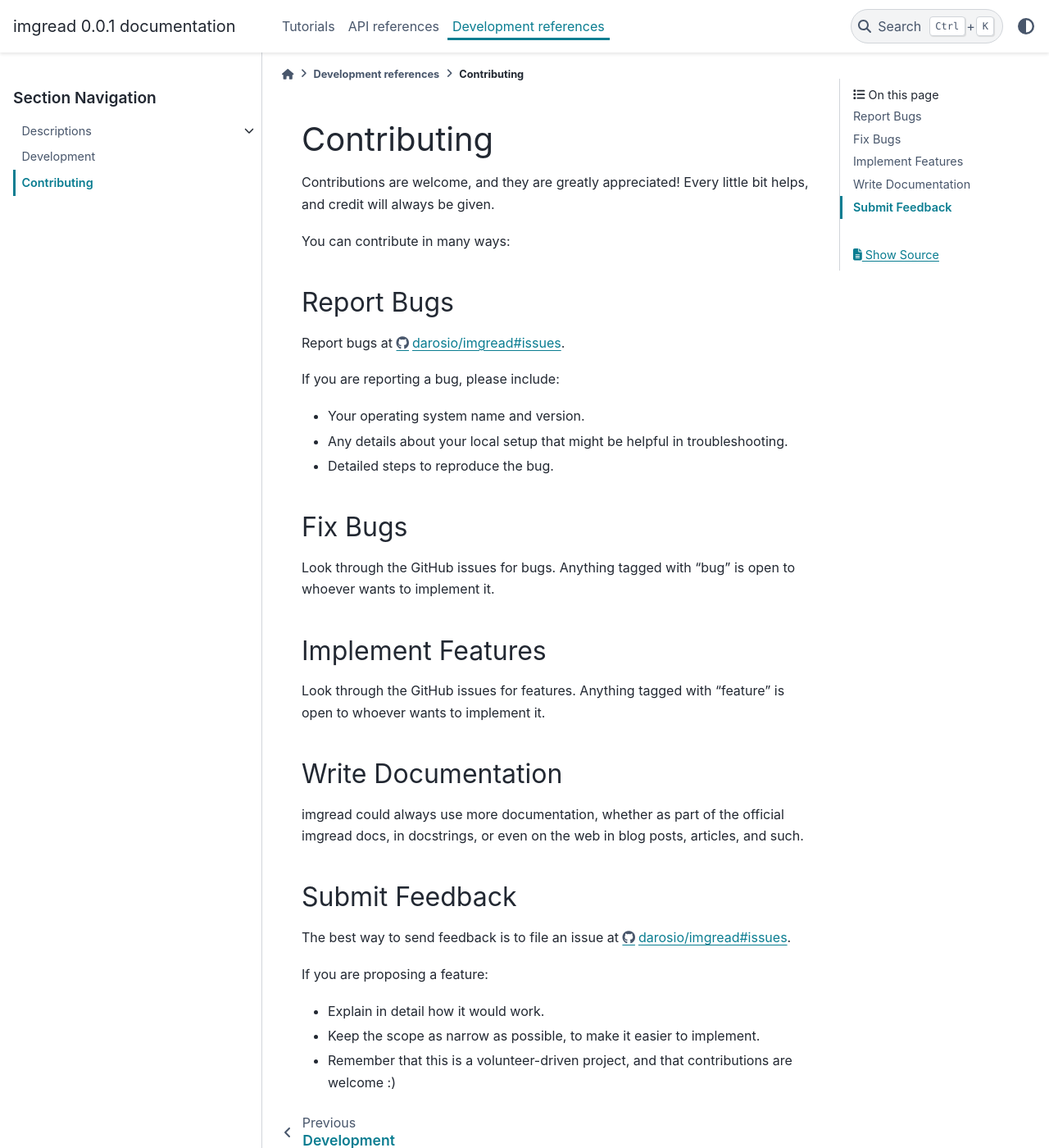
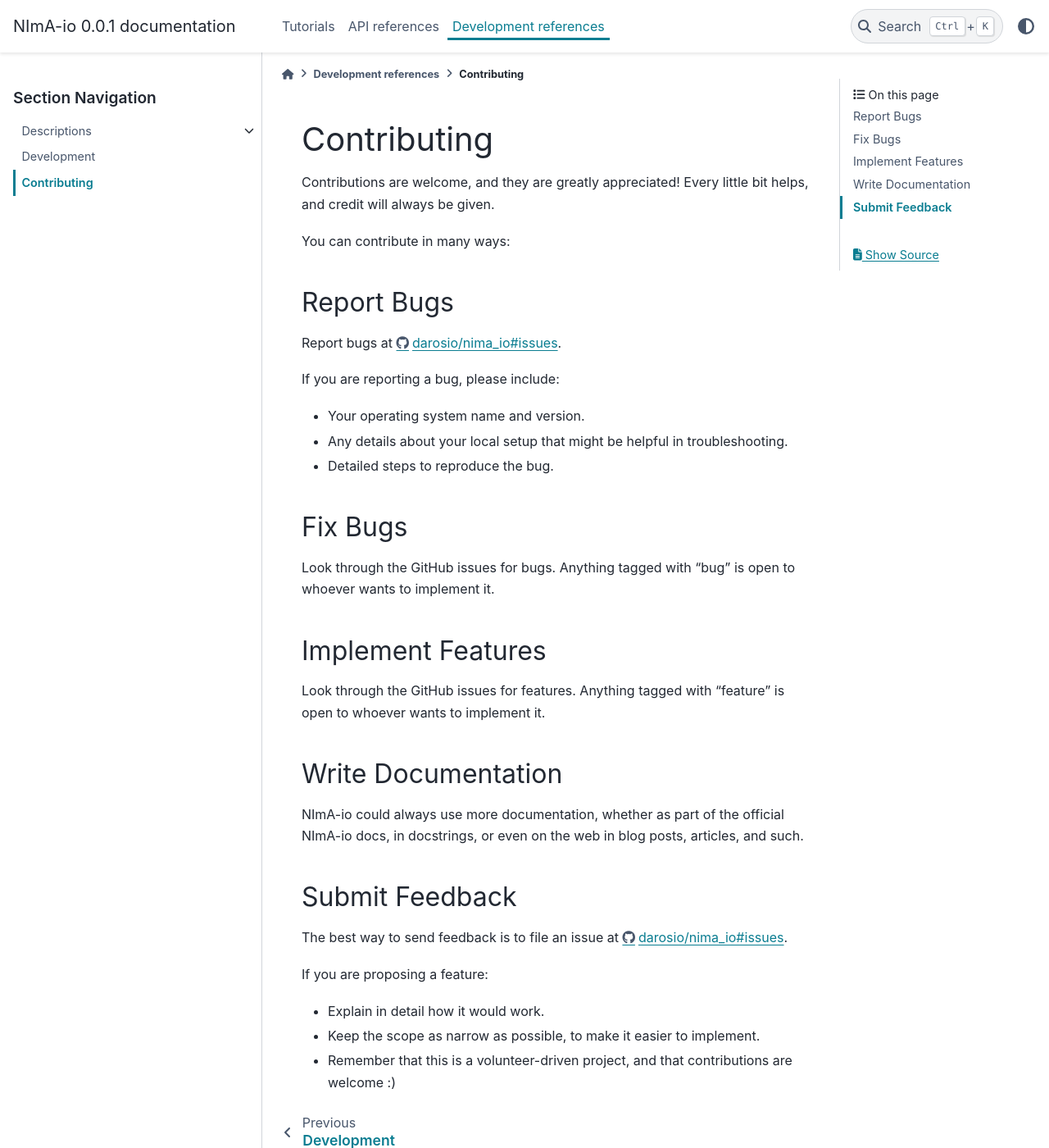
Before and after one commit to darosio/nima_io, a Sphinx documentation site: the page built from docs/references/contributing.rst, in a window 1280 px wide and 1400 px high. Shown: the whole window at 82% size. Built offline with Sphinx 7.4.7 and the PyData theme 0.15.4, drawn with Linux system fonts in a browser that asks for light colours; pages that are not in the unit, such as notebooks, are missing from menus.

Commit message:
renamed to nima_io

```diff
--- a/docs/api/api.rst
+++ b/docs/api/api.rst
@@ -9,4 +9,4 @@
 .. toctree::
    :maxdepth: 1
 
-   imgread
+   nima_io
--- a/docs/api/imgread.rst
+++ b/docs/api/imgread.rst
@@ -1,5 +1,5 @@
-imgread.read
+nima_io.read
 ----------------
 
-.. automodule:: imgread.read
+.. automodule:: nima_io.read
    :undoc-members:
--- a/docs/conf.py
+++ b/docs/conf.py
@@ -8,7 +8,7 @@
 
 # TODO: Remove the unneeded.
 
-project = "imgread"
+project = "NImA-io"
 release = "0.0.1"
 author = "Daniele Arosio"
 copyright = f"2023, {author}"  # noqa: A001
--- a/docs/references/contributing.rst
+++ b/docs/references/contributing.rst
@@ -11,7 +11,7 @@
 Report Bugs
 ~~~~~~~~~~~
 
-Report bugs at https://github.com/darosio/imgread/issues.
+Report bugs at https://github.com/darosio/nima_io/issues.
 
 If you are reporting a bug, please include:
 
@@ -35,15 +35,15 @@
 Write Documentation
 ~~~~~~~~~~~~~~~~~~~
 
-imgread could always use more documentation, whether as part of the
-official imgread docs, in docstrings, or even on the web in blog posts,
+NImA-io could always use more documentation, whether as part of the
+official NImA-io docs, in docstrings, or even on the web in blog posts,
 articles, and such.
 
 Submit Feedback
 ~~~~~~~~~~~~~~~
 
 The best way to send feedback is to file an issue at
-https://github.com/darosio/imgread/issues.
+https://github.com/darosio/nima_io/issues.
 
 If you are proposing a feature:
 
--- a/docs/references/development.rst
+++ b/docs/references/development.rst
@@ -114,7 +114,7 @@
 
 ::
 
-   sphinx-apidoc -f -o docs/api/ src/imgread/
+   sphinx-apidoc -f -o docs/api/ src/nima_io/
 
 Bump and releasing
 ~~~~~~~~~~~~~~~~~~
```
Also changed, not shown: README.md (+14 -14 lines), docs/index.rst (+5 -5 lines), pyproject.toml (+14 -14 lines), LICENSE.txt, 8 other files.
